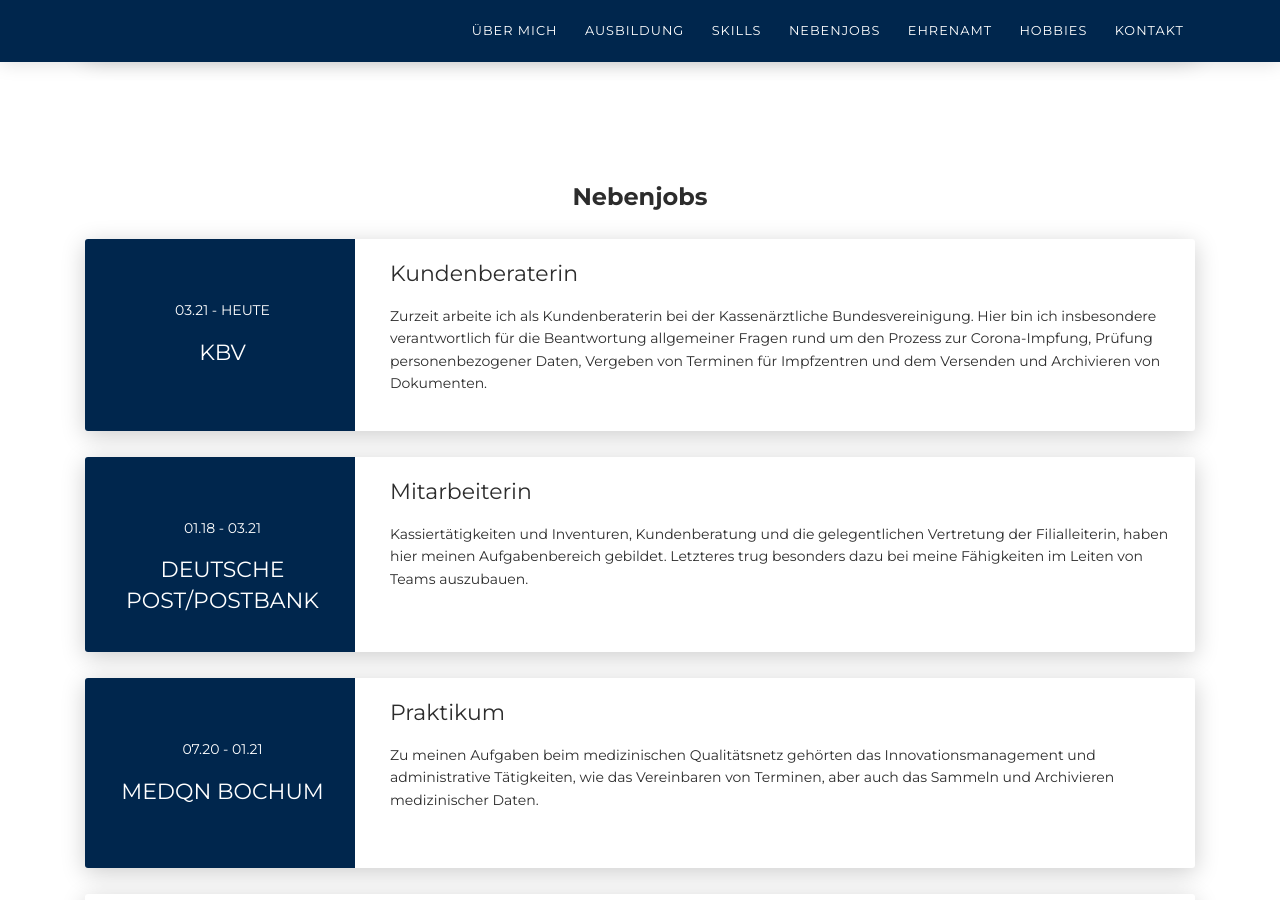
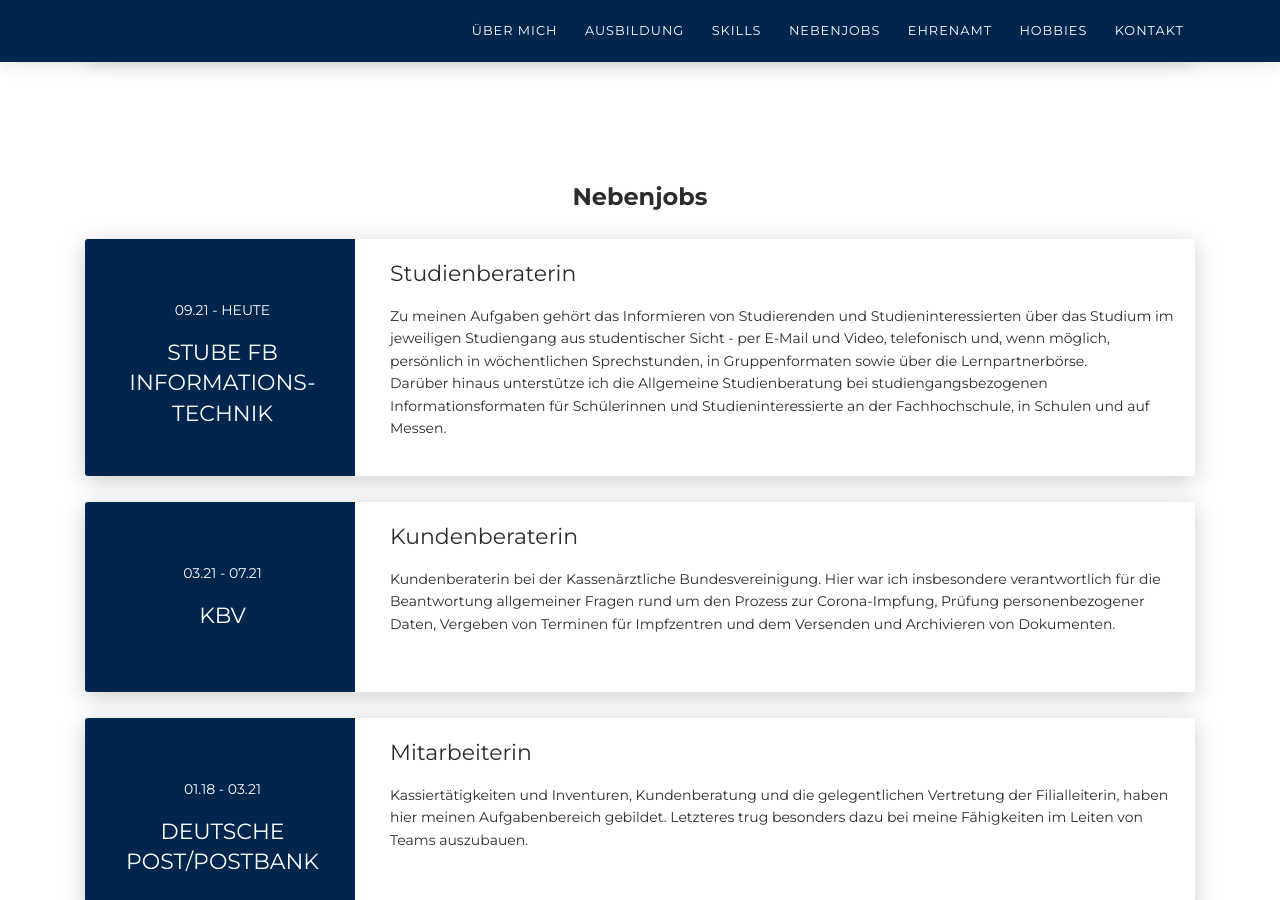
Before and after one commit to Niyoushaaa/Tura92.github.io, a Jekyll site: the page built from index.md, in a window 1280 px wide and 900 px high, scrolled down 2431 px. Built offline with Jekyll 4.4.1, drawn with Linux system fonts in a browser that asks for light colours; nearby versions of some CDN libraries.

Commit message:
Studienberatung und neues Hobby rein genommen

```diff
--- a/index.md
+++ b/index.md
@@ -185,14 +185,30 @@ permalink: /
             <div class="row">
               <div class="col-md-3 bg-primary" data-aos="fade-right" data-aos-offset="50" data-aos-duration="500">
                 <div class="card-body cc-experience-header">
-                  <p>03.21 - heute</p>
+                  <p>09.21 - heute</p>
+                  <div class="h5">StuBe FB Informations-technik</div>
+                </div>
+              </div>
+              <div class="col-md-9" data-aos="fade-left" data-aos-offset="50" data-aos-duration="500">
+                <div class="card-body">
+                  <div class="h5">Studienberaterin</div>
+                  <p>Zu meinen Aufgaben gehört das Informieren von Studierenden und Studieninteressierten über das Studium im jeweiligen Studiengang aus studentischer Sicht - per E-Mail und Video, telefonisch und, wenn möglich, persönlich in wöchentlichen Sprechstunden, in Gruppenformaten sowie über die Lernpartnerbörse.<br/>Darüber hinaus unterstütze ich die Allgemeine Studienberatung bei studiengangsbezogenen Informationsformaten für Schülerinnen und Studieninteressierte an der Fachhochschule, in Schulen und auf Messen.</p>
+                </div>
+              </div>
+            </div>
+          </div>
+          <div class="card">
+            <div class="row">
+              <div class="col-md-3 bg-primary" data-aos="fade-right" data-aos-offset="50" data-aos-duration="500">
+                <div class="card-body cc-experience-header">
+                  <p>03.21 - 07.21</p>
                   <div class="h5">Kbv</div>
                 </div>
               </div>
               <div class="col-md-9" data-aos="fade-left" data-aos-offset="50" data-aos-duration="500">
                 <div class="card-body">
                   <div class="h5">Kundenberaterin</div>
-                  <p>Zurzeit arbeite ich als Kundenberaterin bei der Kassenärztliche Bundesvereinigung. Hier bin ich insbesondere verantwortlich für die Beantwortung allgemeiner Fragen rund um den Prozess zur Corona-Impfung, Prüfung personenbezogener Daten, Vergeben von Terminen für Impfzentren und dem Versenden und Archivieren von Dokumenten.</p>
+                  <p>Kundenberaterin bei der Kassenärztliche Bundesvereinigung. Hier war ich insbesondere verantwortlich für die Beantwortung allgemeiner Fragen rund um den Prozess zur Corona-Impfung, Prüfung personenbezogener Daten, Vergeben von Terminen für Impfzentren und dem Versenden und Archivieren von Dokumenten.</p>
                 </div>
               </div>
             </div>
@@ -275,7 +291,7 @@ permalink: /
             <div class="row">
               <div class="col-md-3" data-aos="fade-right" data-aos-offset="50" data-aos-duration="500">
                 <div class="card-body cc-education-header hobbie-image">
-                  <img src="images/book-image.png">
+                  <img src="images/book-image.png" class="pt-4">
                 </div>
               </div>
               <div class="col-md-9" data-aos="fade-left" data-aos-offset="50" data-aos-duration="500">
@@ -315,6 +331,22 @@ permalink: /
                   <div class="h5">Musik</div>
                   <p class="category">Meine Nachbarn lieben mich</p>
                   <p>Musik liebe ich schon seit meiner Kindheit. Ich singe sehr gerne und spiele nebenbei Gitarre. Von 2017 bis 2019 war ich Mitglied der X-Vision Band in der Musikschule Wattenscheid. Dort hatte ich die Gelegenheit mit internationalen Menschen zu musizieren und auf die Bühne zu gehen.</p>
+                </div>
+              </div>
+            </div>
+          </div>
+          <div class="card">
+            <div class="row">
+              <div class="col-md-3" data-aos="fade-right" data-aos-offset="50" data-aos-duration="500">
+                <div class="card-body cc-education-header hobbie-image">
+                  <img src="images/kunst.png" class="pt-4">
+                </div>
+              </div>
+              <div class="col-md-9" data-aos="fade-left" data-aos-offset="50" data-aos-duration="500">
+                <div class="card-body">
+                  <div class="h5">Kunst</div>
+                  <p class="category">Fast ein Picasso</p>
+                  <p>Eines meiner neusten alten Hobbies ist es zu malen oder zu basteln. Dabei kann ich meiner Fantaise freien Lauf lassen und richtig entspannen. Ich habe schon als Kind gerne gemalt, bin dem jedoch lange Zeit nicht nachgegangen. In letzter Zeit habe ich jedoch meine Leidenschaft wieder dafür entdeckt. Besonders gerne male ich mit Acrylfarben auf kleinen Leinwänden.</p>
                 </div>
               </div>
             </div>
```
Also changed, not shown: images/kunst.png (added).
